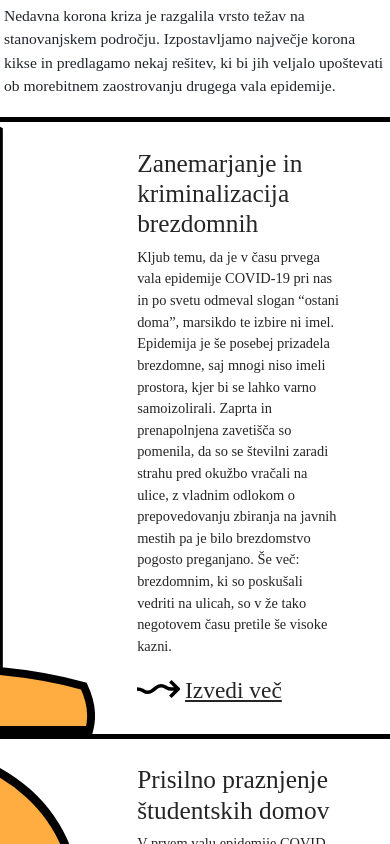
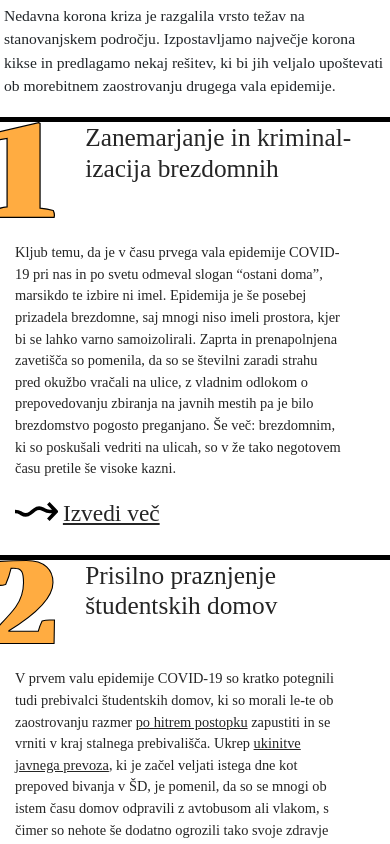
Before and after one commit to danesjenovdan/kbpjs, a Vue app: page /argumenti in a window 390 px wide. Shown: the top 844 px of the page. Built offline with nearby package versions, Linux system fonts and the light colour scheme; a web font is replaced by a local one.

Commit message:
mobile responsive view - changed layout

```diff
--- a/src/components/Accordion.vue
+++ b/src/components/Accordion.vue
@@ -8,11 +8,43 @@
          v-for="arg in content" :key="arg.id"
          style="border-top: 5px solid black; padding: 0; font-family: quador-display; color: #252525; width: 100%">
       <b-row class="pr-0 mr-0 ml-0">
-        <b-col cols="4" class="number-column">
+        <b-col cols="4" class="number-column not-visible-xs">
           <img :class="arg.expanded ? 'float-right' : 'float-right h-100'" :src="require('../assets/numbers/'+arg.id+'.svg')">
         </b-col>
-        <b-col class="text-column">
+        <b-col cols="3" class="number-column visible-xs">
+          <img class="number-xs" :src="require('../assets/numbers/'+arg.id+'.svg')">
+        </b-col>
+        <b-col class="visible-xs">
+          <h1 :class="arg.id !== 5 ? 'accordion-title' : 'accordion-title number-five-xs'">{{ arg.title }}</h1>
+        </b-col>
+        <b-col class="text-column not-visible-xs">
           <h1 class="accordion-title">{{ arg.title }}</h1>
+          <p v-html="arg.lead_paragraph" class="lead-paragraph">
+          </p>
+          <div v-if="!arg.expanded"
+               class="learn-more"
+               @click="openLearnMore(arg.id, $event)"
+          >Izvedi več</div>
+          <b-collapse :id="'collapse-' + arg.id"
+                      v-model="arg.expanded"
+                      @shown="goToElement(arg.id)"
+                      style="font-size: 1.1rem">
+            <p v-for="par in arg.more_paragraphs"
+               :key="'par-' + arg.more_paragraphs.indexOf(par)"
+               v-html="par">
+            </p>
+            <h3>Kako ukrepati?</h3>
+            <p v-html="arg.solution.paragraph"></p>
+            <p v-for="bp in arg.solution.bullet_points"
+               :key="'bp-' + arg.solution.bullet_points.indexOf(bp)"
+               class="bullet-point"
+               v-html="bp">
+            </p>
+          </b-collapse>
+        </b-col>
+      </b-row>
+      <b-row class="visible-xs">
+        <b-col class="text-column pt-0 pb-0">
           <p v-html="arg.lead_paragraph" class="lead-paragraph">
           </p>
           <div v-if="!arg.expanded"
@@ -152,9 +184,37 @@ export default {
     margin-left: -5vw;
     margin-right: 3vw;
   }
+  .visible-xs {
+    display: none;
+  }
+  .not-visible-xs {}
+  .number-xs {}
+  .number-five-xs {}
 
   @media (max-width: 991px) {                                /*  991px */
+    .visible-xs {
+      display: initial;
+    }
+    .not-visible-xs {
+      display: none;
+    }
+    .number-column {
+      margin-left: -4vw;
+      margin-right: 0;
+    }
+    .number-xs {
+      height: 100%;
+      float: right;
+    }
+    .accordion-title {
+      font-size: 6vw;
+      margin-bottom: 0 !important;
+    }
     #top-paragraph {
+      font-size: 2.5vw;
+    }
+    .lead-paragraph {
+      font-weight: 300;
       font-size: 2.5vw;
     }
     .learn-more {
@@ -189,6 +249,16 @@ export default {
     }
   }
   @media (max-width: 575px) {                                /*  575px */
+    .number-column {
+      margin-left: -7vw;
+    }
+    .number-xs {
+      height: 100%;
+      float: right;
+    }
+    .number-five-xs {
+      font-size: 5vw !important;
+    }
     #top-paragraph {
       font-size: 4vw;
     }
--- a/src/views/Home.vue
+++ b/src/views/Home.vue
@@ -299,12 +299,11 @@ export default {
       line-height: 1.5;
     }
     .side-panel-link {
-      float: right;
-      margin-top: 0;
-      font-size: 3vw;
+      margin-top: 10px;
+      font-size: 4vw;
     }
     .arrow {
-      width: 6vw;
+      width: 7vw;
     }
   }
   @media (max-width: 767px) {                                /*  767px */
@@ -322,10 +321,10 @@ export default {
       margin: 0;
     }
     .side-panel-link {
-      font-size: 3vw;
+      font-size: 4.5vw;
     }
     .arrow {
-      width: 6vw;
+      width: 7.5vw;
     }
   }
   @media (max-width: 575px) {                                /*  575px */
@@ -342,10 +341,10 @@ export default {
       font-size: 4vw;
     }
     .side-panel-link {
-      font-size: 3.7vw;
+      font-size: 7vw;
     }
     .arrow {
-      width: 8vw;
+      width: 10vw;
     }
   }
 </style>
```
